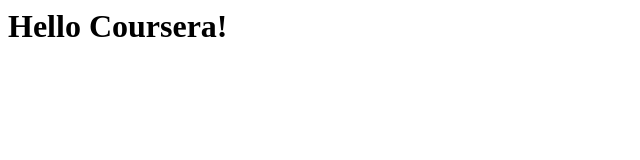
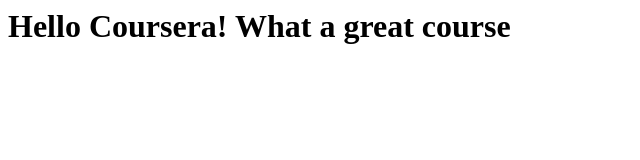
Before and after one commit to bruceva/coursera-test, a plain HTML site: page site/index.html in a window 1280 px wide. Shown: the whole page, without its empty margins (0-640 px from the left). Drawn offline with Linux system fonts and the light colour scheme.

Commit message:
small addition

```diff
--- a/site/index.html
+++ b/site/index.html
@@ -3,6 +3,6 @@
 	<title>Hello Coursera</title>
 </head>
 <body>
-<h1>Hello Coursera!</h1>
+<h1>Hello Coursera! What a great course</h1>
 </body>
 </html>
```
